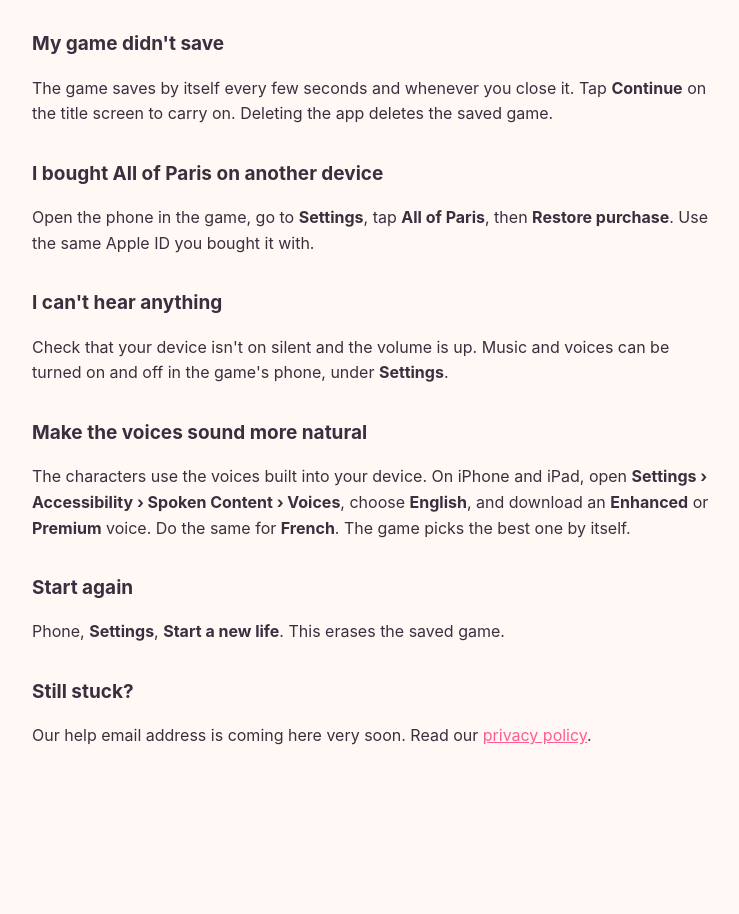
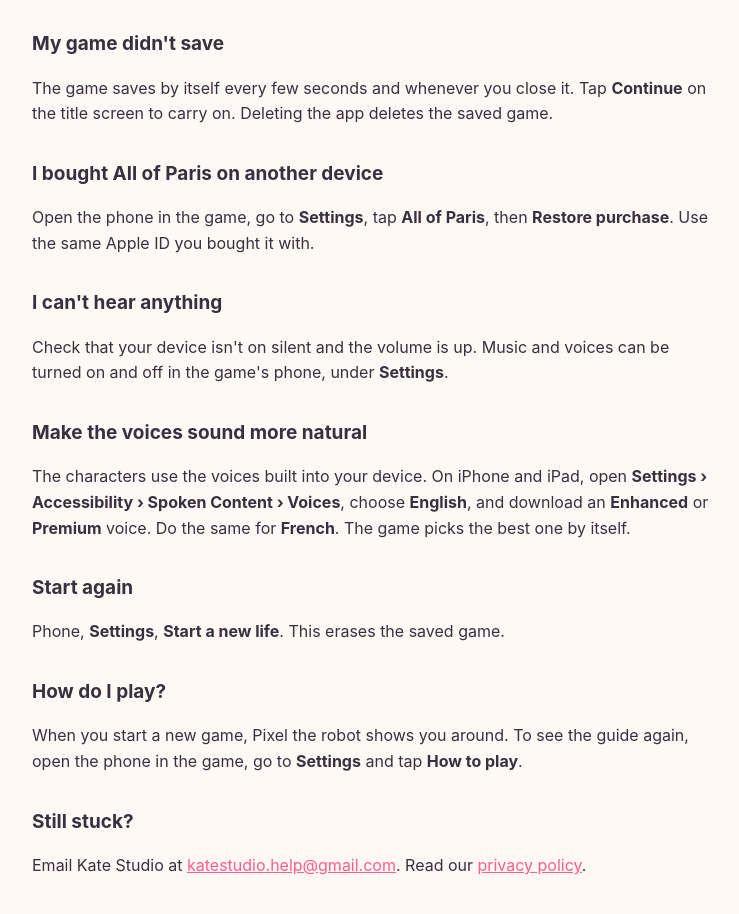
Before and after one commit to Kate1819/Kate1819.github.io, a plain HTML site: page la-belle-vie/support.html in a window 1280 px wide. Shown: the part 176-1090 px from the top of the page, without its empty margins (268-1007 px from the left). Before the commit the page ends 1005 px from the top, so only its background shows below. Drawn offline with Linux system fonts and the light colour scheme.

Commit message:
La Belle Vie: add help email and How do I play section
Co-Authored-By: Claude Opus 5.5 <noreply@anthropic.com>
Claude-Session: https://claude.ai/code/session_01XsMY1Kin6hRWyK5BmBo2wW

```diff
--- a/la-belle-vie/support.html
+++ b/la-belle-vie/support.html
@@ -33,8 +33,10 @@ a{color:var(--rose)}ul{padding-left:20px}li{margin:4px 0}
 <p>The characters use the voices built into your device. On iPhone and iPad, open <b>Settings › Accessibility › Spoken Content › Voices</b>, choose <b>English</b>, and download an <b>Enhanced</b> or <b>Premium</b> voice. Do the same for <b>French</b>. The game picks the best one by itself.</p>
 <h2>Start again</h2>
 <p>Phone, <b>Settings</b>, <b>Start a new life</b>. This erases the saved game.</p>
+<h2>How do I play?</h2>
+<p>When you start a new game, Pixel the robot shows you around. To see the guide again, open the phone in the game, go to <b>Settings</b> and tap <b>How to play</b>.</p>
 <h2>Still stuck?</h2>
-<p>Our help email address is coming here very soon. Read our <a href="privacy.html">privacy policy</a>.</p>
+<p>Email Kate Studio at <a href="mailto:katestudio.help@gmail.com">katestudio.help@gmail.com</a>. Read our <a href="privacy.html">privacy policy</a>.</p>
 </main>
 </body>
 </html>
```
Also changed, not shown: la-belle-vie/privacy.html (+2 -2 lines).
